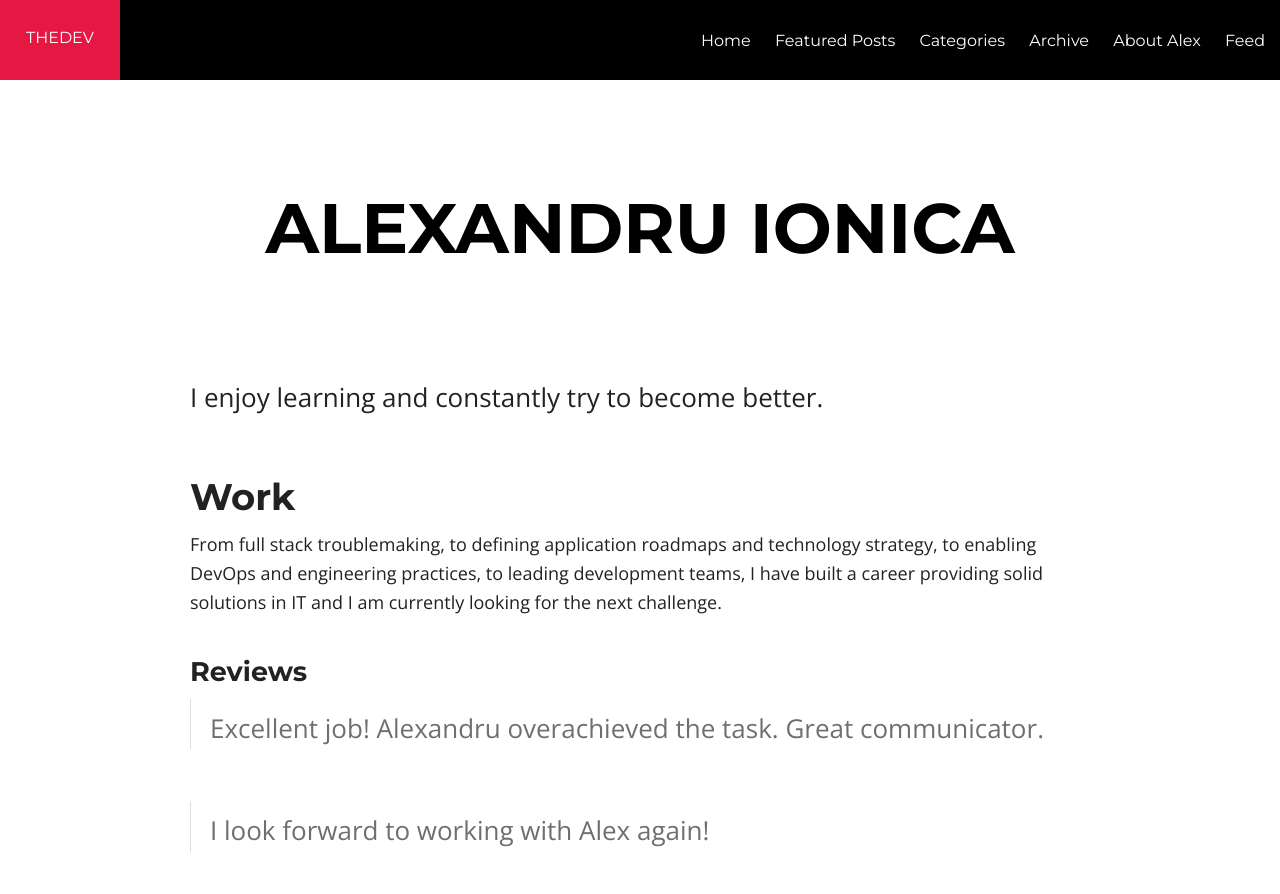
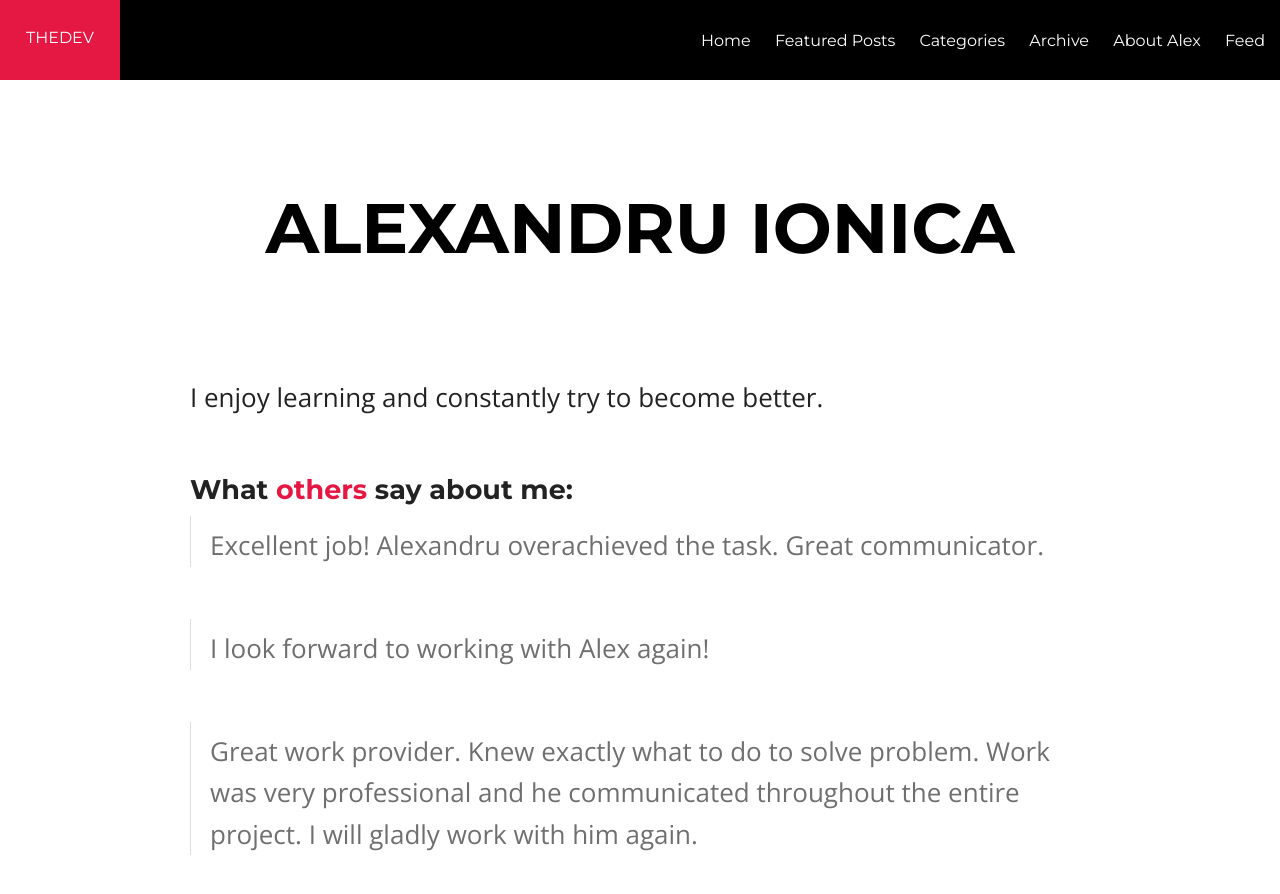
Before and after one commit to thedev/hipster-jekyll-blog, a Jekyll site: the page built from about.md, in a window 1280 px wide and 900 px high. Shown: the top 894 px of the window. Built offline with Jekyll 4.4.1, drawn with Linux system fonts in a browser that asks for light colours; nearby versions of some CDN libraries.

Commit message:
Updated about.md

```diff
--- a/about.md
+++ b/about.md
@@ -2,23 +2,17 @@
 layout: page
 permalink: /about/index.html
 title: Alexandru Ionica
-tags: [thedev]
+tags:
+  - thedev
 imagefeature: fourseasons.jpg
 chart: true
+published: true
 ---
+
 
 I enjoy learning and constantly try to become better.
 
-
-## Work
-
-From full stack troublemaking,
-to defining application roadmaps and technology strategy,
-to enabling DevOps and engineering practices,
-to leading development teams,
-I have built a career providing solid solutions in IT and I am currently looking for the next challenge.
-
-### Reviews
+### What [others](https://www.upwork.com/freelancers/~01449d5df37a9aba20) say about me:
 
 > Excellent job! Alexandru overachieved the task. Great communicator.
 
@@ -39,5 +33,3 @@ I have built a career providing solid solutions in IT and I am currently looking
 > Alex did EXCELLENT work for me! He delivered as promised and on time! I will definitely use him again and would recommend him.
 
 > Alex is a hardworking top coder, solving the programming tasks with an ease! Thanks for a super solution!
-
-[Reviews source](https://www.upwork.com/freelancers/~01449d5df37a9aba20)
```
